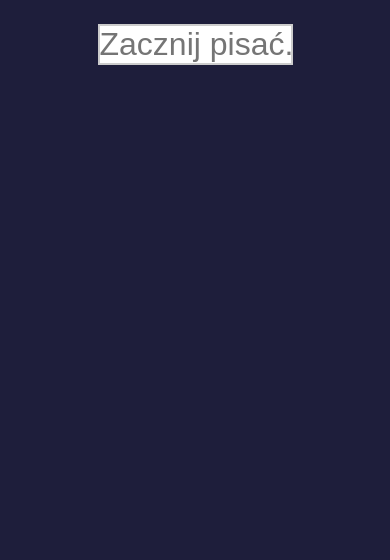
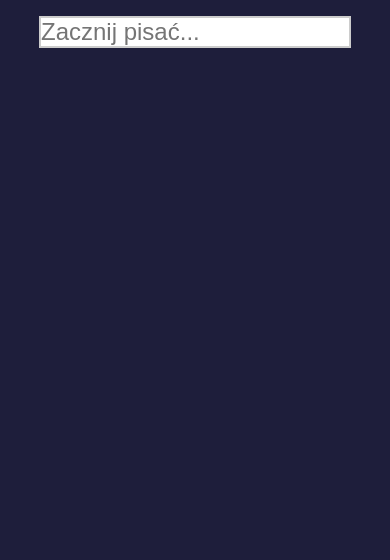
Before and after one commit to MichalKuwik/Repeat-word, a plain HTML site: page index.html in a window 390 px wide. Shown: the part 284-844 px from the top of the page. Drawn offline with Linux system fonts and the light colour scheme.

Commit message:
add media queires for input

```diff
--- a/css/style.css
+++ b/css/style.css
@@ -70,7 +70,15 @@
 
 input[type="text"]{
     width:50%;
-    font-size:2rem;
+    font-size:1.8rem;
     border:2px solid #ccc;
     margin-top:2.5rem;
 }
+
+@media screen and (max-width:500px){
+    input[type="text"]{
+        width:80%;
+        margin-top:2rem;
+        font-size: 1.5rem;
+    }
+}
```
